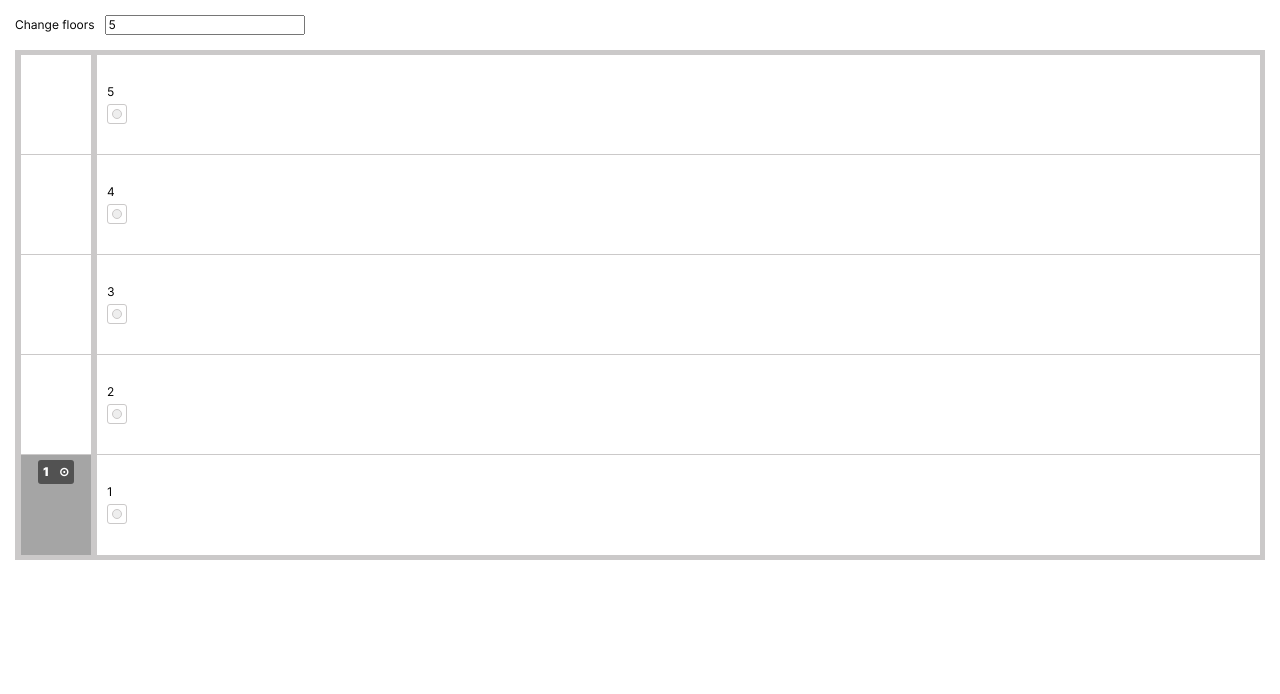
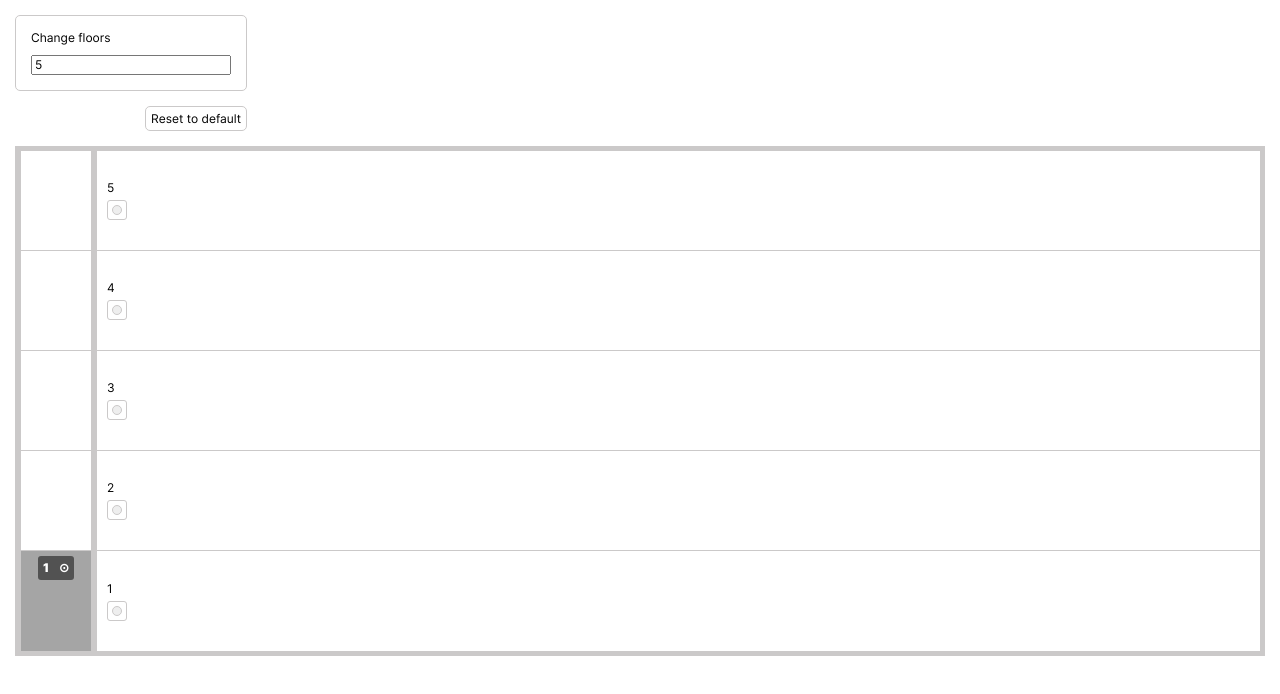
Before and after one commit to ProjectOnGitHub/test-trueconf, a Vue app: page / in a window 1280 px wide. Shown: the top 694 px of the page. Built offline with nearby package versions, Linux system fonts and the light colour scheme.

Commit message:
feat: add set default settings function

```diff
--- a/src/App.vue
+++ b/src/App.vue
@@ -4,6 +4,7 @@
       v-model.number="numberFloors"
       :min-floors="minFloors"
       :number-floors="numberFloors"
+      @click-to-button="setDefaultSettings"
     />
     <section class="building">
       <div class="shafts">
@@ -137,6 +138,10 @@ export default {
   },
 
   methods: {
+    setDefaultSettings() {
+      window.localStorage.clear();
+      this.addLocalStorage();
+    },
     addLocalStorage() {
       if (localStorage.length === 0) {
         this.numberFloors = 5;
--- a/src/components/TheFormConfigure.vue
+++ b/src/components/TheFormConfigure.vue
@@ -12,6 +12,14 @@
         @input="$emit('input', $event.target.value)"
       />
     </label>
+    <button
+      id="id-reset-settings-button"
+      class="configure__button"
+      name="reset-settings-button"
+      @click="$emit('click-to-button')"
+    >
+      Reset to default
+    </button>
   </form>
 </template>
 
@@ -32,14 +40,27 @@ export default {
 
 <style lang="scss" scoped>
 .configure {
-  @include flexible(100%);
+  @include flexible(max-content);
   flex-direction: column;
-  gap: 5px;
+  justify-items: right;
+  gap: 15px;
   box-sizing: border-box;
   &__label {
     @include flexible(100%);
-    align-items: center;
+    box-sizing: border-box;
+    border: 1px solid $borderColor;
+    padding: 15px;
+    border-radius: 5px;
+    flex-direction: column;
     gap: 10px;
+  }
+  &__button {
+    @include flexible(max-content);
+    @include button;
+    padding: 5px;
+    border: 1px solid $borderColor;
+    border-radius: 5px;
+    align-self: flex-end;
   }
 }
 </style>
```
